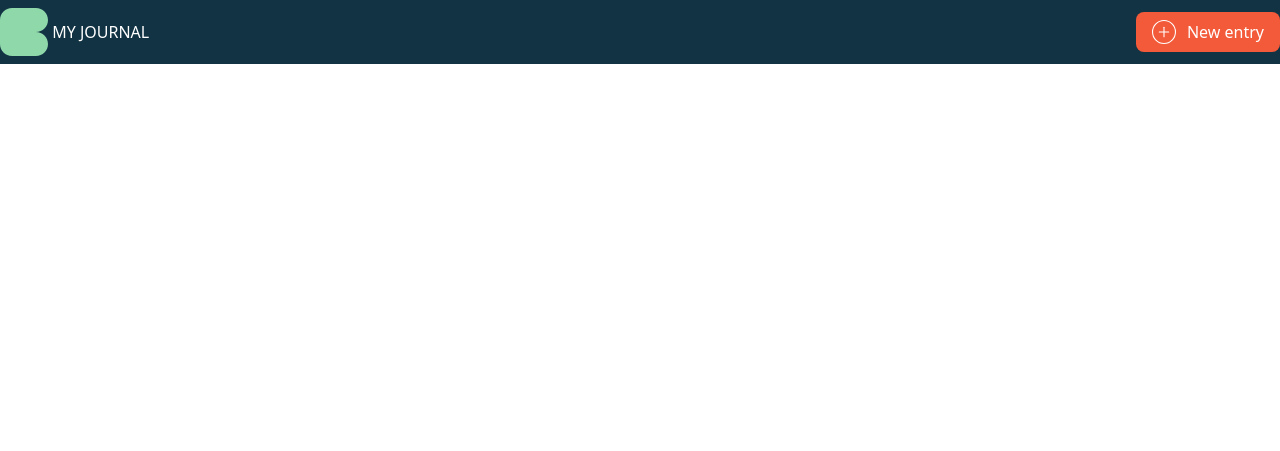
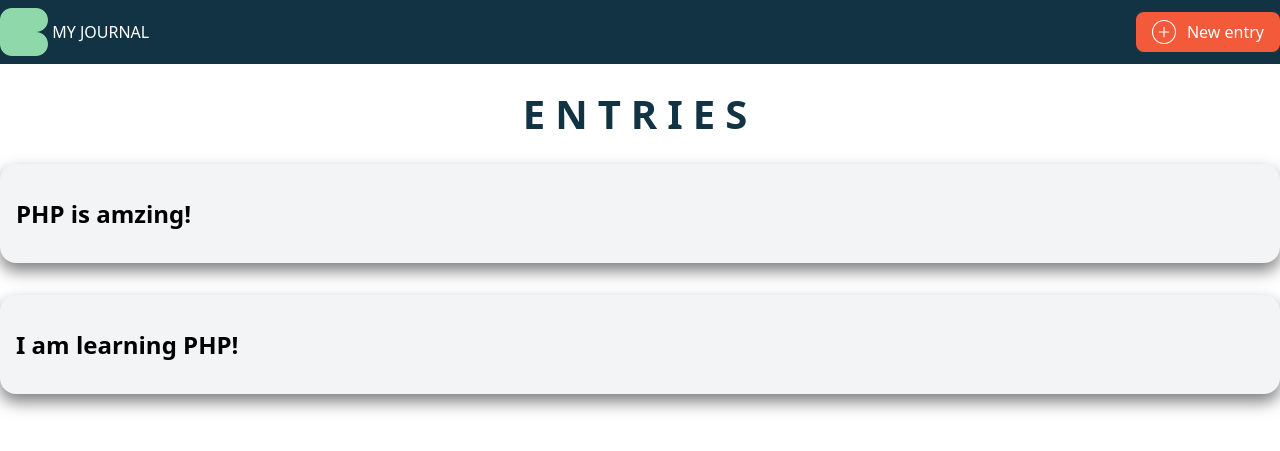
Before and after one commit to shoaibalirts/PHP-Diary, a PHP site: page / in a window 1280 px wide. Shown: the top 451 px of the page. Run offline with PHP 8.4, Linux system fonts and the light colour scheme.

Commit message:
implemented main area

```diff
--- a/index.html
+++ b/index.html
@@ -50,7 +50,13 @@
       </a>
     </nav>
     <main>
-
+      <h1 class="main-heading">Entries</h1>
+      <div class="card">
+        <h2 class="card__heading">PHP is amzing!</h2>
+      </div>
+      <div class="card">
+        <h2 class="card__heading">I am learning PHP!</h2>
+      </div>
     </main>
   </body>
 </html>
--- a/styles/styles.css
+++ b/styles/styles.css
@@ -34,6 +34,7 @@ html {
   padding: 0 1rem;
   line-height: 2.5rem;
   border-radius: 0.5rem;
+  /* text-transform: uppercase; */
 }
 .button:hover {
   background-color: #d95032;
@@ -45,3 +46,18 @@ html {
   top: 0.4rem;
   margin-right: 0.4rem;
 }
+
+.main-heading {
+  color: #113343;
+  text-align: center;
+  font-size: 2.5rem;
+  text-transform: uppercase;
+  letter-spacing: 0.25em;
+}
+.card {
+  background-color: #F3F4F5;
+  padding: 1rem;
+  margin-bottom: 2rem;
+  border-radius: 1rem;
+  box-shadow: 0 0.5rem 1rem rgba(0,0, 0, 0.5);
+}
```
